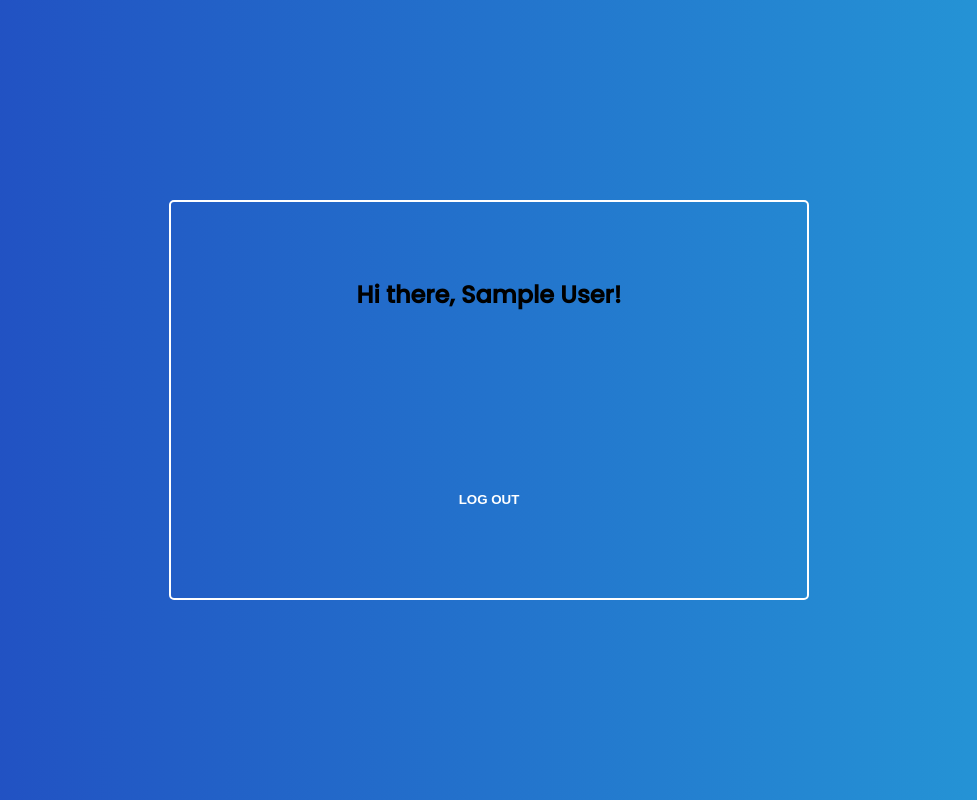
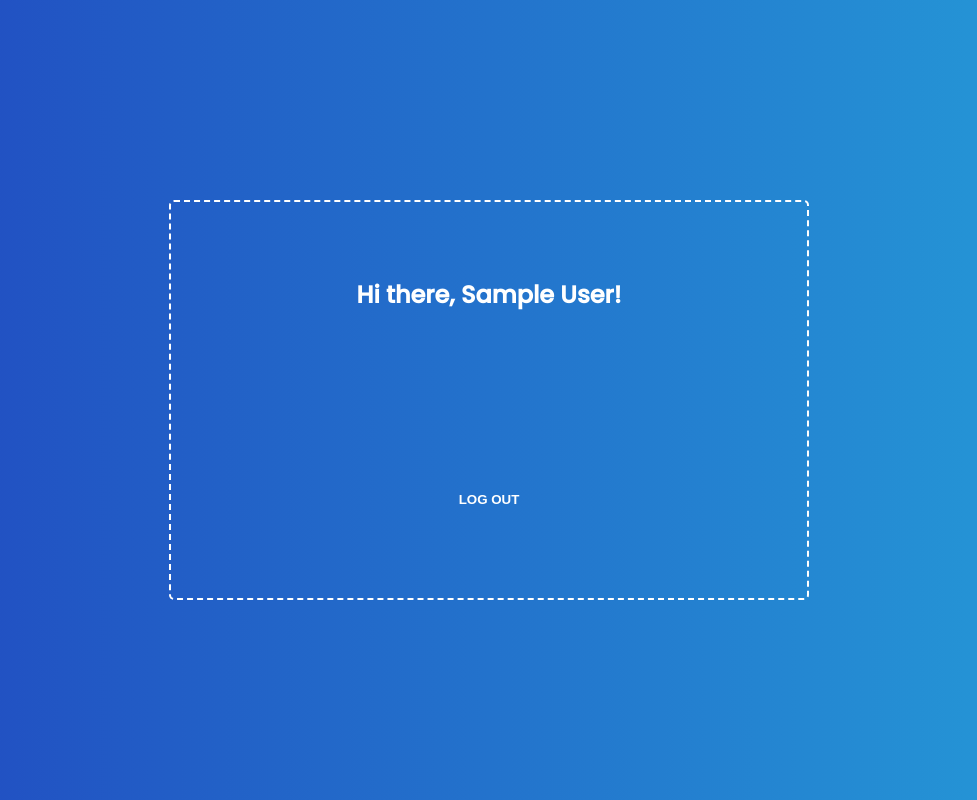
Before and after one commit to jeppe314/firebase-login, a React (Create React App) app: page / in a window 1280 px wide. Shown: the whole page, without its empty margins (151-1128 px from the left). Built offline with nearby package versions, Linux system fonts and the light colour scheme; no server answers; sample sign-in values are in the browser's storage.

Commit message:
Final commit perhaps

```diff
--- a/src/styles.scss
+++ b/src/styles.scss
@@ -17,6 +17,7 @@ body {
   display: flex;
   justify-content: center;
   align-items: center;
+  color:white;
 
   button {
     border: none;
@@ -98,7 +99,7 @@ body {
     flex-direction: column;
     justify-content: space-around;
     align-items: center;
-    border: 2px solid white;
+    border: 2px dashed white;
     width: 50%;
     height: 50%;
     border-radius: 5px;
```
